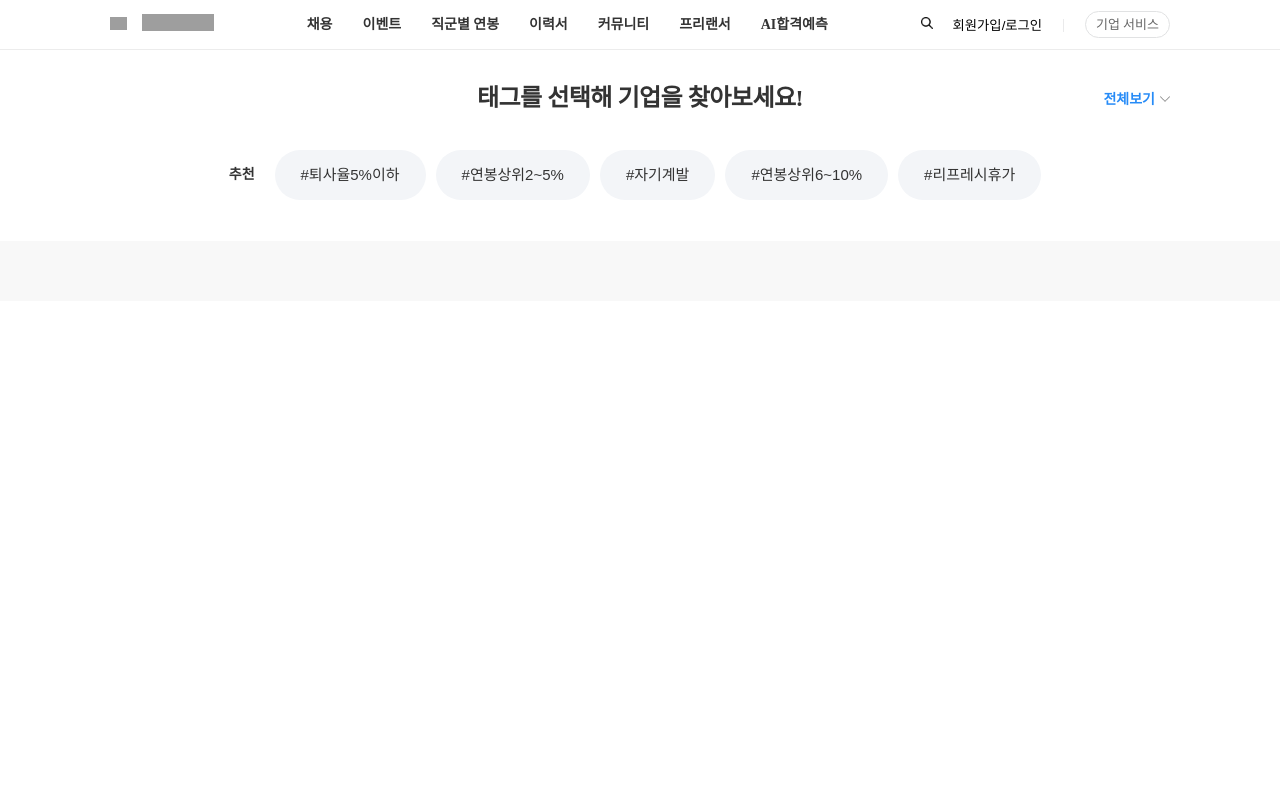
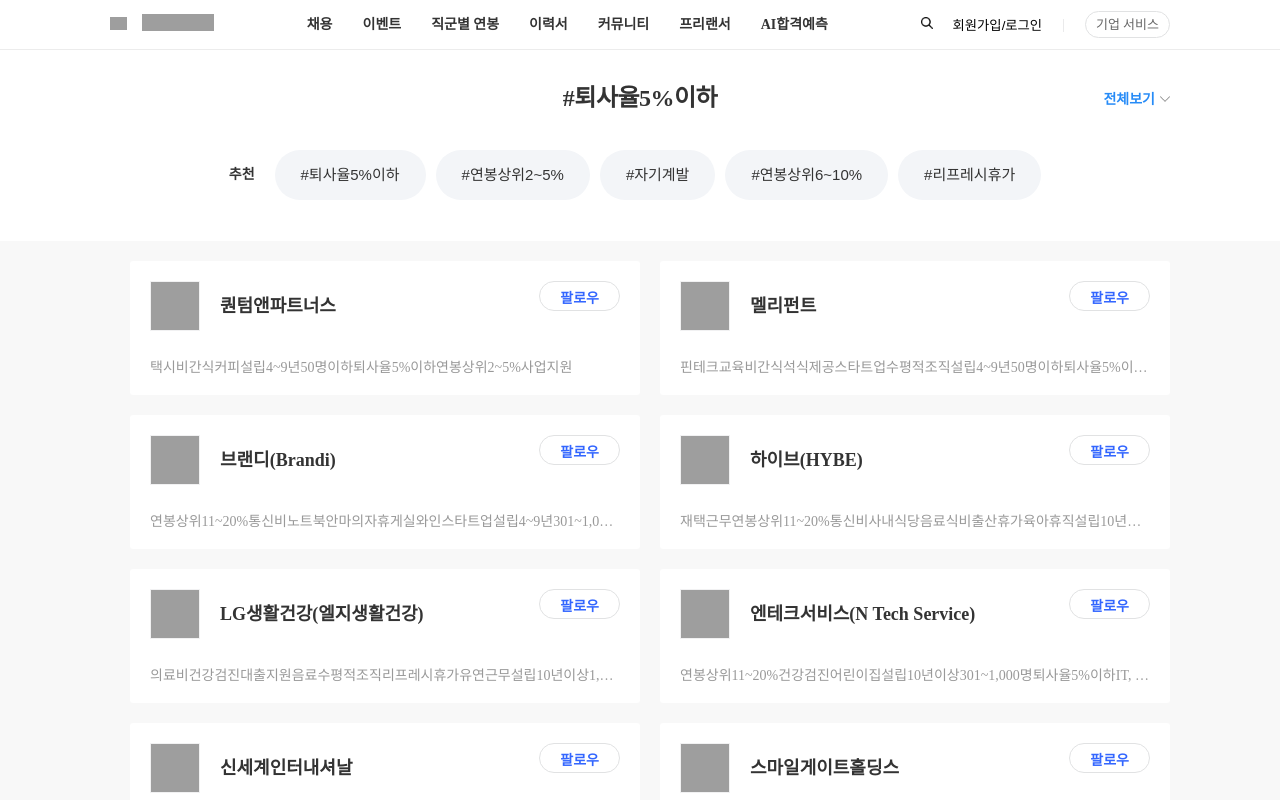
Before and after one commit to diverJenny/ASAC, a React (Create React App) app in the folder Assignment/wanted_react/: page /SearchResult in a window 1280 px wide. Both pictures are taken after a click on the button "#퇴사율5%이하". Shown: the top 800 px of the page. Built offline with nearby package versions, Linux system fonts and the light colour scheme; grey boxes are pictures that could not be loaded.

Commit message:
20221114 검색 기능 구현

```diff
--- a/Assignment/wanted_react/package.json
+++ b/Assignment/wanted_react/package.json
@@ -9,9 +9,13 @@
     "create-react-app": "^5.0.1",
     "react": "^18.2.0",
     "react-dom": "^18.2.0",
+    "react-icon": "^1.0.0",
+    "react-icons": "^4.6.0",
     "react-router-dom": "^6.4.2",
     "react-scripts": "5.0.1",
     "redux": "^4.2.0",
+    "styled-component": "^2.8.0",
+    "styled-components": "^5.3.6",
     "web-vitals": "^2.1.4"
   },
   "scripts": {
--- a/Assignment/wanted_react/src/component/searchBar.js
+++ b/Assignment/wanted_react/src/component/searchBar.js
@@ -10,14 +10,14 @@
   const [SearchInput, SetSearchInput] = useState("");
   const searchItemOnChange = (e) => {
     SetSearchInput(e.target.value);
-    console.log("searchItem: " + SearchInput);
+    // console.log("searchItem: " + SearchInput);
   }
 
   function enterKey() {
     if (SearchInput !== ""
       && window.event.keyCode === 13) {
       navigate('/SearchResult/', {state: SearchInput});
-      console.log("enter Key");
+      // console.log("enter Key");
       SearchBarOff();
     }
     else if (SearchInput === "") {
--- a/Assignment/wanted_react/src/css/searchResult.css
+++ b/Assignment/wanted_react/src/css/searchResult.css
@@ -106,3 +106,84 @@
   max-width: 1060px;
   margin: 0 auto 60px;
 }
+
+.CompanyItem {
+  position: relative;
+  display: inline-block;
+  justify-content: left;
+  width: calc(50% - 20px);
+  background-color: #fff;
+  border-radius: 3px;
+  margin-left: 20px;
+  margin-top: 20px;
+  padding: 20px 20px 13px;
+}
+
+.CompanyItem_CompanyInfo {
+  position: relative;
+  display: flex;
+  align-items: center;
+  width: 100%;
+  height: 50px;
+}
+
+.CompanyItem_CompanyImg {
+  width: 50px;
+  height: 50px;
+  border: 1px solid #f1f1f2;
+}
+
+.CompanuyItem_Company {
+  position: absolute;
+  left: 70px;
+  margin: 0;
+  width: calc(100% - 160px);
+  max-height: 50px;
+  overflow: hidden;
+  line-height: 25px;
+  font-size: 18px;
+  font-weight: 600;
+  color: #333;
+}
+
+.CompanyItem_tags {
+  width: 100%;
+  margin-top: 23px;
+  font-size: 14px;
+  height: 28px;
+  font-weight: 400;
+  line-height: 1;
+  color: #999;
+  word-wrap: break-word;
+  text-overflow: ellipsis;
+  white-space: nowrap;
+  overflow: hidden;
+}
+
+.CompanyItem_tags span {
+  margin-right: 12px;
+  line-height: 28px;
+  cursor: default;
+}
+
+.CompanyItem_fallowBtn {
+  position: absolute;
+  display: inline-flex;
+  vertical-align: middle;
+  height: 30px;
+  padding: 9px 20px 8px;
+  top: 20px;
+  right: 20px;
+  background-color: #fff;
+  color: #36f;
+  border: 1px solid #e1e2e3;
+  border-radius: 25px;
+}
+
+.CompanyItem_fallowBtn span {
+  width: 100%;
+  line-height: 100%;
+  font-size: 14px;
+  font-weight: 700;
+  cursor: pointer;
+}
--- a/Assignment/wanted_react/src/pages/searchResult.js
+++ b/Assignment/wanted_react/src/pages/searchResult.js
@@ -2,28 +2,32 @@
 import "../css/searchResult.css";
 import SearchTags from "../searchTags.json";
 import searchCompanyByTag from "../searchCompanyByTag.json";
-import { useEffect } from "react";
-import SearchResultList from "../component/searchResultList";
+import { useEffect, useState } from "react";
 
 function SearchResult() {
-  const searchWord = useLocation().state;
-  const filterData = [];
+  // const searchWord = useLocation().state;
+  const [searchWord, setSearchWord] = useState("#" + useLocation().state);
+  const [filterData, setFilterData] = useState([]);
 
   useEffect(() => {
-  searchCompanyByTag.forEach((list) => {
-    list.tags.forEach((tag) => {
-      if(tag === "#"+searchWord) {
-        filterData.push(list);
-      }
-    })
-  });
+    let temp=[];
+    searchCompanyByTag.forEach((list) => {
+      list.tags.forEach((tag) => {
+        if(tag === searchWord) {
+          temp=[...temp,list]
+        }
+      })
+      setFilterData(temp)
+    });
 
   // useEffect() forEach는 아래와 동일하게 동작한다.
 /*   for(int list=0; list<searchCompanyByTag.length(); list++) {
   } */
-  // console.log(filterData);
   }, [searchWord]);
 
+  function tagSearch(e) {
+    setSearchWord(e.target.value);
+  }
 
   return (
     <>
@@ -31,7 +35,7 @@
         <div className="SearchResultHeaderContainer">
           <div className="SearchResultHeader">
             <div className="SearchResultTitle">
-              <h2>태그를 선택해 기업을 찾아보세요!</h2>
+              <h2>{"#" + searchWord}</h2>
               <div className="ShowAllTagsToSearchBtn">
                 전체보기
                 <img src={require("../images/arrow-down-3101.png")} alt="" />
@@ -43,7 +47,9 @@
             <ul className="SearchSuggestion_Tags_List">
               {SearchTags.map((i) => (
                 <li className="SearchSuggestionItem">
-                  <button className={`SearchSuggestion_TagItem_Btn`}>
+                  <button className={`SearchSuggestion_TagItem_Btn`}
+                  onClick={tagSearch}
+                  value={i.tagName}>
                   {`#${i.tagName}`}
                   </button>
                 </li>
@@ -65,7 +71,22 @@
 
              {/* 화면이 랜더링 되고나서 filterData가 나오기 때문에 바로 나오지 않는다.
              컴포넌트로 분리하여 따로 가져온다. */}
-            <SearchResultList filterData={filterData} />
+            {/* <SearchResultList filterData={filterData} /> */}
+            {filterData.map((data) => (
+                <Link to={"/"} className="CompanyItem">
+                    <div className="CompanyItem_CompanyInfo">
+                        <img className="CompanyItem_CompanyImg" src={data.companyImg}/>
+                        <h5 className="CompanuyItem_Company">{data.company}</h5>
+                    </div>
+                    <div className="CompanyItem_tags">
+                        <span>{data.tags}</span>
+                    </div>
+                    <button className="CompanyItem_fallowBtn">
+                        <span>팔로우</span>
+                    </button>
+                </Link>
+            ))
+            }
             </div>
           </div>
         </div>
--- a/Assignment/wanted_react/src/searchCompanyByTag.json
+++ b/Assignment/wanted_react/src/searchCompanyByTag.json
@@ -36,7 +36,7 @@
         "company": "넷마블",
         "companyImg": "https://static.wanted.co.kr/images/wdes/0_5.c2f82a4e.jpg",
         "tags": [
-            "복지포인트", "의료비", "#설립10년이상","#301~1,000명", "#퇴사율 6~10%", "#인원급성장", "#누적투자100억이상", "#연봉상위1%", "IT, 컨텐츠"
+            "복지포인트", "의료비", "설립10년이상","301~1,000명", "퇴사율 6~10%", "인원급성장", "누적투자100억이상", "연봉상위1%", "IT, 컨텐츠"
         ]
     },
     {
@@ -52,7 +52,7 @@
         "company": "트리플",
         "companyImg": "https://static.wanted.co.kr/images/wdes/0_5.c3f7e42f.jpg",
         "tags": [
-            "#연봉상위11~20%", "#복지포인트", "#동호회","#건강검진", "#원격근무", "#간식", "#스타트업", "#상여금", "#설립4~9년", "#51~300명", "#인원급성장", "#누적투자100억이상", "#IT, 컨텐츠"
+            "연봉상위11~20%", "복지포인트", "동호회","건강검진", "원격근무", "간식", "스타트업", "상여금", "설립4~9년", "51~300명", "인원급성장", "누적투자100억이상", "IT, 컨텐츠"
         ]
     },
     {
@@ -60,7 +60,7 @@
         "company": "카카오페이(kakaopay)",
         "companyImg": "https://static.wanted.co.kr/images/wdes/0_5.a10206f5.jpg",
         "tags": [
-            "#건강검진", "#대출지원", "#어린이집","#주차", "#사내카페", "#워크샵", "#설립4~9년", "#1,001~10,000명", "#퇴사율 6~10%", "#인원급성장", "#누적투자100억이상", "#연봉상위1%", "#IT, 컨텐츠"
+            "건강검진", "대출지원", "어린이집","주차", "사내카페", "워크샵", "설립4~9년", "1,001~10,000명", "퇴사율 6~10%", "인원급성장", "누적투자100억이상", "연봉상위1%", "IT, 컨텐츠"
         ]
     },
     {
@@ -68,7 +68,7 @@
         "company": "버킷플레이스(오늘의집)",
         "companyImg": "https://static.wanted.co.kr/images/wdes/0_5.2570f631.jpg",
         "tags": [
-            "#재택근무", "#단체보험", "#건강검진","#사내카페", "#스타트업", "#스톡옵션", "#리프레시휴가", "#설립4~9년", "#301~1,000명", "#인원급성장", "#누적투자100억이상", "#연봉업계평균이상", "#IT, 컨텐츠"
+            "재택근무", "단체보험", "건강검진","사내카페", "스타트업", "스톡옵션", "리프레시휴가", "설립4~9년", "301~1,000명", "인원급성장", "누적투자100억이상", "연봉업계평균이상", "IT, 컨텐츠"
         ]
     },
     {
@@ -76,7 +76,7 @@
         "company": "야놀자",
         "companyImg": "https://static.wanted.co.kr/images/wdes/0_5.656041f9.jpg",
         "tags": [
-            "교육비", "#건강검진", "#원격근무","#식비", "#스타트업", "#상여금", "#설립10년이상", "#1,001~10,000명", "#인원급성장", "#누적투자100억이상", "#연봉상위1%", "#IT, 컨텐츠"
+            "교육비", "건강검진", "원격근무","식비", "스타트업", "상여금", "설립10년이상", "1,001~10,000명", "인원급성장", "누적투자100억이상", "연봉상위1%", "IT, 컨텐츠"
         ]
     },
     {
@@ -84,7 +84,7 @@
         "company": "브랜디(Brandi)",
         "companyImg": "https://static.wanted.co.kr/images/wdes/0_5.66ad4038.jpg",
         "tags": [
-            "#연봉상위11~20%", "#통신비", "#노트북","#안마의자", "#휴게실", "#와인", "#스타트업", "#설립4~9년", "#301~1,000명", "#퇴사율5%이하", "#인원급성장", "#누적투자100억이상", "#IT, 컨텐츠"
+            "연봉상위11~20%", "통신비", "노트북","안마의자", "휴게실", "와인", "스타트업", "설립4~9년", "301~1,000명", "퇴사율5%이하", "인원급성장", "누적투자100억이상", "IT, 컨텐츠"
         ]
     },
     {
@@ -92,7 +92,7 @@
         "company": "하이브(HYBE)",
         "companyImg": "https://static.wanted.co.kr/images/wdes/0_5.7730b243.jpg",
         "tags": [
-            "#재택근무", "#연봉상위11~20%", "#통신비","#사내식당", "#음료", "#식비", "#출산휴가", "#육아휴직", "#설립10년이상", "#301~1,000명", "#퇴사율5%이하", "#누적투자100억이상", "#IT, 컨텐츠"
+            "재택근무", "연봉상위11~20%", "통신비","사내식당", "음료", "식비", "출산휴가", "육아휴직", "설립10년이상", "301~1,000명", "퇴사율5%이하", "누적투자100억이상", "IT, 컨텐츠"
         ]
     },
     {
@@ -100,7 +100,7 @@
         "company": "우아한형제들(배달의민족)",
         "companyImg": "https://static.wanted.co.kr/images/wdes/0_5.8f75d757.jpg",
         "tags": [
-            "#재택근무", "#복지포인트", "#단체보험","#어린이집", "#설립10년이상", "#1,001~10,000명", "#인원급성장", "#누적투자100억이상", "#연봉상위6~10%", "#IT, 컨텐츠"
+            "재택근무", "복지포인트", "단체보험","어린이집", "설립10년이상", "1,001~10,000명", "인원급성장", "누적투자100억이상", "연봉상위6~10%", "IT, 컨텐츠"
         ]
     },
     {
@@ -108,7 +108,7 @@
         "company": "당근마켓",
         "companyImg": "https://static.wanted.co.kr/images/wdes/0_5.99592af2.jpg",
         "tags": [
-            "#설립4~9년", "#301~1,000명", "#인원급성장","#누적투자100억이상", "#연봉상위6~10%", "#IT, 컨텐츠"
+            "설립4~9년", "301~1,000명", "인원급성장","누적투자100억이상", "연봉상위6~10%", "IT, 컨텐츠"
         ]
     },
     {
@@ -116,7 +116,7 @@
         "company": "샌드박스네트워크(Sandbox)",
         "companyImg": "https://static.wanted.co.kr/images/wdes/0_5.c97f43ba.jpg",
         "tags": [
-            "#재택근무", "#연봉상위11~20%", "#교육비","#동호회", "#단체보험", "#건강검진", "#커피", "#음료", "#식비", "#설립4~9년", "#설립4~9년", "#인원급성장", "#누적투자100억이상", "#IT, 컨텐츠"
+            "재택근무", "연봉상위11~20%", "교육비","동호회", "단체보험", "건강검진", "커피", "음료", "식비", "설립4~9년", "설립4~9년", "인원급성장", "누적투자100억이상", "IT, 컨텐츠"
         ]
     },
     {
@@ -124,7 +124,7 @@
         "company": "LG생활건강(엘지생활건강)",
         "companyImg": "https://static.wanted.co.kr/images/wdes/0_5.f21cc611.jpg",
         "tags": [
-            "#의료비", "#건강검진", "#대출지원","#음료", "#수평적조직", "#리프레시휴가", "#유연근무", "#설립10년이상", "#1,001~10,000명", "#퇴사율5%이하", "#연봉상위1%", "#제조"
+            "의료비", "건강검진", "대출지원","음료", "수평적조직", "리프레시휴가", "유연근무", "설립10년이상", "1,001~10,000명", "퇴사율5%이하", "연봉상위1%", "제조"
         ]
     },
     {
@@ -132,7 +132,7 @@
         "company": "에스케이씨앤씨",
         "companyImg": "https://static.wanted.co.kr/images/wdes/0_5.d996f774.jpg",
         "tags": [
-            "#인공지능", "#교육비", "#의료비","#어린이집", "#수유실", "#식비", "#IT, 컨텐츠"
+            "인공지능", "교육비", "의료비","어린이집", "수유실", "식비", "IT, 컨텐츠"
         ]
     },
     {
@@ -140,7 +140,7 @@
         "company": "카카오뱅크(kakaobank)",
         "companyImg": "https://static.wanted.co.kr/images/wdes/0_5.c4add0db.jpg",
         "tags": [
-            "#재택근무", "#핀테크", "#교육비","#의료비", "#건강검진", "#어린이집", "#사내카페", "#유연근무", "#설립4~9년", "#301~1,000명", "#인원급성장", "#연봉상위1%", "#금융"
+            "재택근무", "핀테크", "교육비","의료비", "건강검진", "어린이집", "사내카페", "유연근무", "설립4~9년", "301~1,000명", "인원급성장", "연봉상위1%", "금융"
         ]
     },
     {
@@ -148,7 +148,7 @@
         "company": "엔테크서비스(N Tech Service)",
         "companyImg": "https://static.wanted.co.kr/images/wdes/0_5.b2f74d19.jpg",
         "tags": [
-            "#연봉상위11~20%", "#건강검진", "#어린이집","#설립10년이상", "#301~1,000명", "#퇴사율5%이하", "#IT, 컨텐츠"
+            "연봉상위11~20%", "건강검진", "어린이집","설립10년이상", "301~1,000명", "퇴사율5%이하", "IT, 컨텐츠"
         ]
     },
     {
@@ -156,7 +156,7 @@
         "company": "유라클(Uracle)",
         "companyImg": "https://static.wanted.co.kr/images/wdes/0_5_07dc71a4-3088-49e9-8a76-aa513dd82b2f.jpg",
         "tags": [
-            "교육비", "#복지포인트", "#동호회","#건강검진", "#안마의자", "#커피", "#시리얼", "#조식제공", "#설립10년이상", "#51~300명", "#인원급성장", "#연봉상위6~10%", "#IT, 컨텐츠"
+            "교육비", "복지포인트", "동호회","건강검진", "안마의자", "커피", "시리얼", "조식제공", "설립10년이상", "51~300명", "인원급성장", "연봉상위6~10%", "IT, 컨텐츠"
         ]
     },
     {
@@ -164,7 +164,7 @@
         "company": "신세계인터내셔날",
         "companyImg": "https://static.wanted.co.kr/images/wdes/0_5_206618f2-5584-4951-87bd-2b96ab3c9135.jpg",
         "tags": [
-             "의료비", "#건강검진","#주35시간", "#설립10년이상", "#1,001~10,000명", "#퇴사율5%이하", "#연봉상위1%", "#판매, 유통"
+             "의료비", "건강검진","주35시간", "설립10년이상", "1,001~10,000명", "퇴사율5%이하", "연봉상위1%", "판매, 유통"
         ]
     },
     {
@@ -172,7 +172,7 @@
         "company": "페이스북코리아(Facebook)",
         "companyImg": "https://static.wanted.co.kr/images/wdes/0_5_1190b98d-679b-4c61-a1c2-3d03a430aa6f.jpg",
         "tags": [
-            "#설립10년이상", "#51~300명", "퇴사율 6~10%","#인원급성장", "#연봉상위1%", "#IT, 컨텐츠"
+            "설립10년이상", "51~300명", "퇴사율 6~10%","인원급성장", "연봉상위1%", "IT, 컨텐츠"
         ]
     },
     {
@@ -180,7 +180,7 @@
         "company": "카카오(KAKAO)",
         "companyImg": "https://static.wanted.co.kr/images/wdes/0_5_07f9ab81-e91a-47d0-8bd7-1b09a98c41dd.jpg",
         "tags": [
-            "#설립10년이상", "#1,001~10,000명", "#인원급성장","#연봉상위1%", "#IT, 컨텐츠"
+            "설립10년이상", "1,001~10,000명", "인원급성장","연봉상위1%", "IT, 컨텐츠"
         ]
     },
     {
@@ -188,7 +188,7 @@
         "company": "스마일게이트홀딩스",
         "companyImg": "https://static.wanted.co.kr/images/wdes/0_5.df5da6bb.jpg",
         "tags": [
-            "#복지포인트", "#동호회", "#건강검진","#셔틀버스", "#어린이집", "#워크샵", "#설립10년이상", "#51~300명", "#퇴사율5%이하", "#연봉상위6~10%", "#IT, 컨텐츠"
+            "복지포인트", "동호회", "건강검진","셔틀버스", "어린이집", "워크샵", "설립10년이상", "51~300명", "퇴사율5%이하", "연봉상위6~10%", "IT, 컨텐츠"
         ]
     },
     {
@@ -196,7 +196,7 @@
         "company": "씨제이올리브네트웍스",
         "companyImg": "https://static.wanted.co.kr/images/wdes/0_5.eeda0d5f.jpg",
         "tags": [
-            "#재택근무", "#인공지능", "#의료비","#건강검진", "#유연근무", "#설립10년이상", "#1,001~10,000명", "#인원급성장", "#연봉상위6~10%", "#IT, 컨텐츠"
+            "재택근무", "인공지능", "의료비","건강검진", "유연근무", "설립10년이상", "1,001~10,000명", "인원급성장", "연봉상위6~10%", "IT, 컨텐츠"
         ]
     },
     {
@@ -204,7 +204,7 @@
         "company": "라인플러스",
         "companyImg": "https://static.wanted.co.kr/images/wdes/0_5.cde4e1d7.png",
         "tags": [
-            "#설립10년이상", "#51~300명", "#퇴사율 6~10%","#인원급성장", "#연봉업계평균이상", "#제조"
+            "설립10년이상", "51~300명", "퇴사율 6~10%","인원급성장", "연봉업계평균이상", "제조"
         ]
     },
     {
@@ -212,7 +212,7 @@
         "company": "삼성전자",
         "companyImg": "https://static.wanted.co.kr/images/wdes/0_5.bdd4d11f.jpg",
         "tags": [
-            "#설립10년이상", "#10,001명이상", "#퇴사율5%이하","#인원성장", "#연봉상위1%", "#제조"
+            "설립10년이상", "10,001명이상", "퇴사율5%이하","인원성장", "연봉상위1%", "제조"
         ]
     },
     {
@@ -220,7 +220,7 @@
         "company": "LG전자(엘지전자)",
         "companyImg": "https://static.wanted.co.kr/images/wdes/0_5.a2f69392.jpg",
         "tags": [
-            "의료비", "#중식제공", "#설립10년이상","#10,001명이상", "#퇴사율5%이하", "#연봉상위1%", "#제조"
+            "의료비", "중식제공", "설립10년이상","10,001명이상", "퇴사율5%이하", "연봉상위1%", "제조"
         ]
     },
     {
@@ -228,7 +228,7 @@
         "company": "라인게임즈",
         "companyImg": "https://static.wanted.co.kr/images/wdes/0_5.8c758271.jpg",
         "tags": [
-            "교육비", "#건강검진", "#결혼기념일","#사내카페", "#식비", "#워크샵", "#설립10년이상", "#51~300명", "#퇴사율5%이하", "#연봉업계평균이상", "#IT, 컨텐츠"
+            "교육비", "건강검진", "결혼기념일","사내카페", "식비", "워크샵", "설립10년이상", "51~300명", "퇴사율5%이하", "연봉업계평균이상", "IT, 컨텐츠"
         ]
     },
     {
@@ -236,7 +236,7 @@
         "company": "교보정보통신",
         "companyImg": "https://static.wanted.co.kr/images/wdes/0_5.78c3c6df.png",
         "tags": [
-            "#건강검진", "#설립10년이상", "#301~1,000명","#퇴사율 6~10%", "#인원급성장", "#연봉상위6~10%", "#IT, 컨텐츠"
+            "건강검진", "설립10년이상", "301~1,000명","퇴사율 6~10%", "인원급성장", "연봉상위6~10%", "IT, 컨텐츠"
         ]
     },
     {
@@ -244,7 +244,7 @@
         "company": "씨제이이엔엠(CJ ENM)",
         "companyImg": "https://static.wanted.co.kr/images/wdes/0_5.6e8f5df8.jpg",
         "tags": [
-            "#인공지능", "#설립10년이상", "#1,001~10,000명","#퇴사율 6~10%", "#인원급성장", "#연봉상위1%", "#IT, 컨텐츠"
+            "인공지능", "설립10년이상", "1,001~10,000명","퇴사율 6~10%", "인원급성장", "연봉상위1%", "IT, 컨텐츠"
         ]
     },
     {
@@ -252,7 +252,7 @@
         "company": "한섬",
         "companyImg": "https://static.wanted.co.kr/images/wdes/0_5.534ca534.jpg",
         "tags": [
-            "#설립10년이상", "#1,001~10,000명", "#퇴사율5%이하","#인원급성장", "#제조"
+            "설립10년이상", "1,001~10,000명", "퇴사율5%이하","인원급성장", "제조"
         ]
     },
     {
@@ -260,7 +260,7 @@
         "company": "현대자동차",
         "companyImg": "https://static.wanted.co.kr/images/wdes/0_5.2b5dbb5f.jpg",
         "tags": [
-            "#재택근무", "#인공지능", "#설립10년이상","#10,001명이상", "#퇴사율5%이하", "#연봉상위1%", "#제조"
+            "재택근무", "인공지능", "설립10년이상","10,001명이상", "퇴사율5%이하", "연봉상위1%", "제조"
         ]
     },
     {
@@ -268,7 +268,7 @@
         "company": "LG유플러스(엘지유플러스)",
         "companyImg": "https://static.wanted.co.kr/images/wdes/0_5.21e157ec.jpg",
         "tags": [
-            "#노트북", "#복지포인트", "#동호회","#의료비", "#건강검진", "#어린이집", "#주차", "#육아휴직", "#유연근무", "#설립10년이상", "#10,001명이상", "#퇴사율5%이하", "#인원성장", "#연봉상위1%", "#IT, 컨텐츠"
+            "노트북", "복지포인트", "동호회","의료비", "건강검진", "어린이집", "주차", "육아휴직", "유연근무", "설립10년이상", "10,001명이상", "퇴사율5%이하", "인원성장", "연봉상위1%", "IT, 컨텐츠"
         ]
     },
     {
@@ -276,7 +276,7 @@
         "company": "네이버(NAVER Corp)",
         "companyImg": "https://static.wanted.co.kr/images/wdes/0_4_465f0a8c-3b5b-4004-be0b-13f3c1c08200.jpg",
         "tags": [
-            "연봉상위1%", "인원급성장", "#1,001~10,000명","#설립10년이상", "#리프레시휴가", "#IT, 컨텐츠"
+            "연봉상위1%", "인원급성장", "1,001~10,000명","설립10년이상", "리프레시휴가", "IT, 컨텐츠"
         ]
     },
     {
@@ -284,7 +284,7 @@
         "company": "라인플러스(LINE Plus)",
         "companyImg": "https://static.wanted.co.kr/images/wdes/0_4.c52b0714.jpeg",
         "tags": [
-            "#연봉상위6~10%", "#인원급성장", "#1,001~10,000명","#설립4~9년", "#워크샵", "#사내카페", "#안마의자", "#보육시설", "#건강검진", "#자기계발", "#통신비", "#IT, 컨텐츠"
+            "연봉상위6~10%", "인원급성장", "1,001~10,000명","설립4~9년", "워크샵", "사내카페", "안마의자", "보육시설", "건강검진", "자기계발", "통신비", "IT, 컨텐츠"
         ]
     },
     {
@@ -292,7 +292,7 @@
         "company": "마이다스아이티",
         "companyImg": "https://static.wanted.co.kr/images/wdes/0_4.2bc1eb38.png",
         "tags": [
-            "#IT, 컨텐츠"
+            "IT, 컨텐츠"
         ]
     },
     {
@@ -300,7 +300,7 @@
         "company": "마이다스아이티",
         "companyImg": "https://static.wanted.co.kr/images/wdes/0_4.2bc1eb38.png",
         "tags": [
-            "#IT, 컨텐츠"
+            "IT, 컨텐츠"
         ]
     },
     {
@@ -308,7 +308,7 @@
         "company": "몰로코",
         "companyImg": "https://static.wanted.co.kr/images/wdes/0_4.604314df.jpg",
         "tags": [
-            "#연봉업계평균이상", "#인원급성장", "#50명이하", "#설립4~9년", "#자기계발", "#IT, 컨텐츠"
+            "연봉업계평균이상", "인원급성장", "50명이하", "설립4~9년", "자기계발", "IT, 컨텐츠"
         ]
     },
     {
@@ -316,7 +316,7 @@
         "company": "두나무(업비트/증권플러스)",
         "companyImg": "https://static.wanted.co.kr/images/wdes/0_4.80b5a29e.jpg",
         "tags": [
-            "#연봉상위1%", "#인원급성장", "#301~1,000명", "#설립10년이상", "#식비", "#음료", "#대출지원", "#택시비", "#건강검진", "#핀테크", "#통신비", "#금융"
+            "연봉상위1%", "인원급성장", "301~1,000명", "설립10년이상", "식비", "음료", "대출지원", "택시비", "건강검진", "핀테크", "통신비", "금융"
         ]
     },
     {
@@ -324,7 +324,7 @@
         "company": "Sendbird(센드버드)",
         "companyImg": "https://static.wanted.co.kr/images/wdes/0_4.a7ddbf73.png",
         "tags": [
-            "#유연근무", "#출산휴가", "#스타트업", "#식비", "#주차", "#건강검진", "#단체보험", "#재택근무", "#IT, 컨텐츠"
+            "유연근무", "출산휴가", "스타트업", "식비", "주차", "건강검진", "단체보험", "재택근무", "IT, 컨텐츠"
         ]
     }
 ]
```
Also changed, not shown: Assignment/wanted_react/src/component/searchResultList.js (deleted, +0 -25 lines), 1 other file (tests, documents, lock files or other folders).
